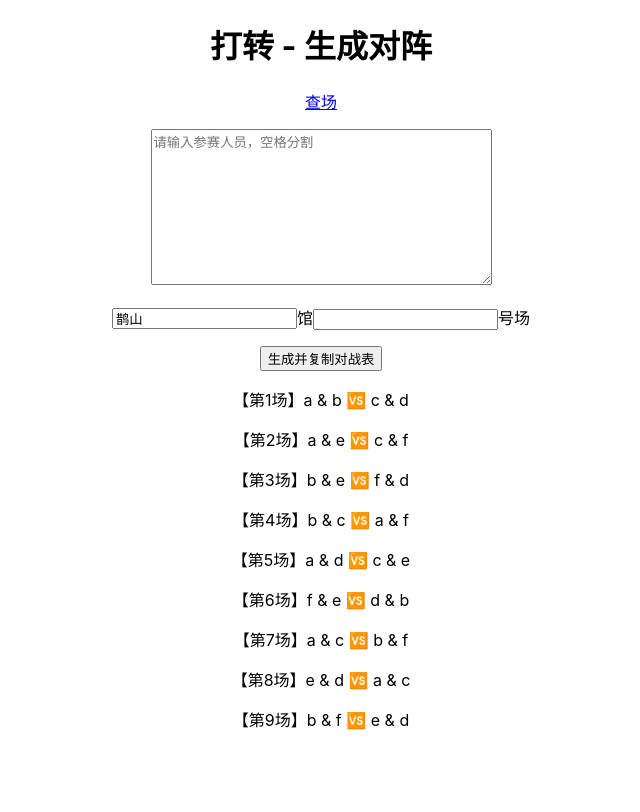
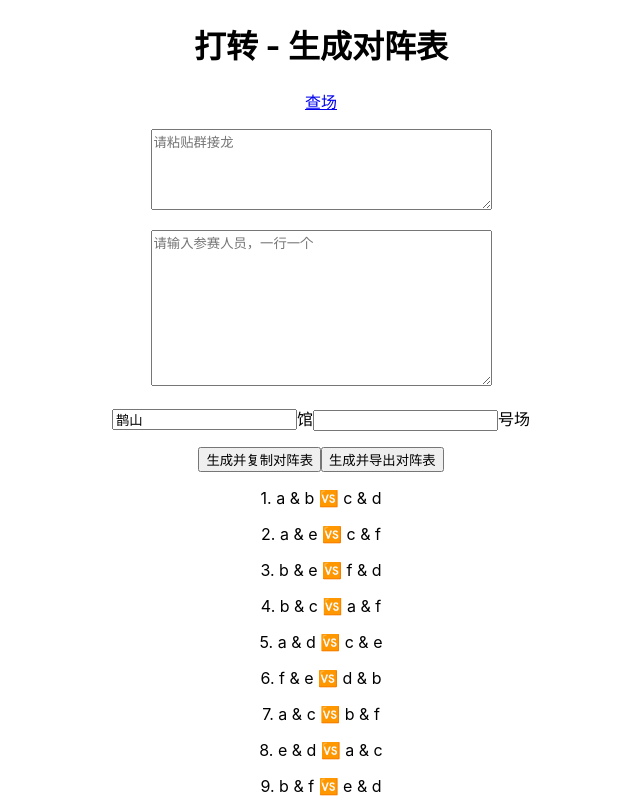
Before and after one commit to h-gj/queshan, a React (Create React App) app: page /z in a window 1280 px wide. Shown: the whole page, without its empty margins (319-959 px from the left). Built offline with nearby package versions, Linux system fonts and the light colour scheme.

Commit message:
识别并解析群接龙

```diff
--- a/package.json
+++ b/package.json
@@ -8,6 +8,7 @@
     "@testing-library/user-event": "^13.5.0",
     "axios": "^1.6.8",
     "copy-to-clipboard": "^3.3.3",
+    "html-to-image": "^1.11.11",
     "react": "^18.2.0",
     "react-dom": "^18.2.0",
     "react-router-dom": "^6.22.3",
--- a/src/App.css
+++ b/src/App.css
@@ -36,3 +36,7 @@
       transform: rotate(360deg);
     }
   }
+
+  /* .emoji {
+    font-family: "Apple Color Emoji", "Segoe UI Emoji", "Segoe UI Symbol", "Noto Color Emoji", "Android Emoji", "EmojiSymbols";
+  } */
--- a/src/zhuan.jsx
+++ b/src/zhuan.jsx
@@ -2,12 +2,12 @@
 import React, {useState, useEffect, useRef} from 'react';
 import { Link } from "react-router-dom";
 import copy from 'copy-to-clipboard';
+import {toPng} from 'html-to-image';
 
 
 // Define your component
 const Zhuan = () => { // State to store the fetched data
   const [inputValue, setInputValue] = useState('');
-  const [battleInfo, setBattleInfo] = useState('');
   const [guan, setGuan] = useState('鹊山');
   const [chang, setChang] = useState('');
   const [a, setA] = useState('a');
@@ -16,12 +16,10 @@ const Zhuan = () => { // State to store the fetched data
   const [d, setD] = useState('d');
   const [e, setE] = useState('e');
   const [f, setF] = useState('f');
-
   const battleRef = useRef(null);
 
-
   const handleClick = () => {
-    const values = inputValue.split(/[ ,\n]+/);
+    const values = inputValue.split(/[,\n]+/);
     const [a, b, c, d, e, f] = values;
     setA(a)
     setB(b)
@@ -29,58 +27,118 @@ const Zhuan = () => { // State to store the fetched data
     setD(d)
     setE(e)
     setF(f)
-    console.log(22222, values, battleRef.current.innerText, battleRef.current);
     const changDi = chang ? `${guan}馆${chang}号场`: `${guan}馆`
     const text = `对阵表 - ${changDi}
-【第1场】${a} & ${b} 🆚 ${c} & ${d}
-【第2场】${a} & ${e} 🆚 ${c} & ${f}
-【第3场】${b} & ${e} 🆚 ${f} & ${d}
-【第4场】${b} & ${c} 🆚 ${a} & ${f}
-【第5场】${a} & ${d} 🆚 ${c} & ${e}
-【第6场】${f} & ${e} 🆚 ${d} & ${b}
-【第7场】${a} & ${c} 🆚 ${b} & ${f}
-【第8场】${e} & ${d} 🆚 ${a} & ${c}
-【第9场】${b} & ${f} 🆚 ${e} & ${d}
+1. ${a} & ${b} 🆚 ${c} & ${d}
+2. ${a} & ${e} 🆚 ${c} & ${f}
+3. ${b} & ${e} 🆚 ${f} & ${d}
+4. ${b} & ${c} 🆚 ${a} & ${f}
+5. ${a} & ${d} 🆚 ${c} & ${e}
+6. ${f} & ${e} 🆚 ${d} & ${b}
+7. ${a} & ${c} 🆚 ${b} & ${f}
+8. ${e} & ${d} 🆚 ${a} & ${c}
+9. ${b} & ${f} 🆚 ${e} & ${d}
     `
     copy(text)
 
 
   }
+
+  const handleJieLongInput = (e) => {
+    const jieLongText = e.target.value;
+    // Regular expression to match names (assuming they start after a number followed by a period)
+    const regex = /\d+\.\s*([^\n【（]+)/g;
+
+    // Array to store the extracted names
+    const names = [];
+
+    let match;
+    while ((match = regex.exec(jieLongText)) !== null) {
+      names.push(match[1].trim());
+    }
+
+    // Output the extracted names
+    console.log("Names extracted from the text:");
+    names.forEach((name, index) => {
+      console.log(`${name}`);
+    });
+    setInputValue(names.join('\n'))
+    return names
+
+  }
+
+  const handleConvertToImage = () => {
+    const values = inputValue.split(/[,\n]+/);
+    const [a, b, c, d, e, f] = values;
+    setA(a)
+    setB(b)
+    setC(c)
+    setD(d)
+    setE(e)
+    setF(f)
+
+    toPng(battleRef.current)
+      .then(function (dataUrl) {
+        // 创建一个临时链接
+        const link = document.createElement('a');
+        link.href = dataUrl;
+        // link.textAlign = "center";
+        link.download = 'battle.png'; // 下载文件名
+        document.body.appendChild(link);
+        link.click();
+        document.body.removeChild(link);
+      })
+      .catch(function (error) {
+        console.error('转换图像时出错:', error);
+      });
+  };
+
   return (
     <div style={{textAlign: "center"}}>
-      <h1>打转 - 生成对阵</h1>
+      <h1>打转 - 生成对阵表</h1>
 
       <Link to="/">查场</Link>
+
       <p>
         <textarea
         // style={{textAlign: " center"}}
-        placeholder="请输入参赛人员，空格分割"
+        placeholder="请粘贴群接龙"
+        rows={5}
+        cols={40}
+        onChange={handleJieLongInput}
+        ></textarea>
+      </p>
+
+      <p>
+        <textarea
+        // style={{textAlign: " center"}}
+        placeholder="请输入参赛人员，一行一个"
         rows={10}
         cols={40}
         onChange={(e) => setInputValue(e.target.value)}
+        value={inputValue}
         ></textarea>
       </p>
       <p>
       <input placeholder="场馆" value={guan} onChange={(e) => setGuan(e.target.value)}></input>馆
       <input onChange={(e) => setChang(e.target.value)}></input>号场
       </p>
-      <button onClick={handleClick}>生成并复制对战表</button>
-      {/* a: 子腾   b：老万  c : v   d:  Melody  e: jian  f: hao */}
+      <button onClick={handleClick}>生成并复制对阵表</button>
+      <button onClick={handleConvertToImage}>生成并导出对阵表</button>
       <div ref={battleRef}>
-      <p>【第1场】{a} & {b} 🆚 {c} & {d}</p>
-      <p>【第2场】{a} & {e} 🆚 {c} & {f}</p>
-      <p>【第3场】{b} & {e} 🆚 {f} & {d}</p>
-      <p>【第4场】{b} & {c} 🆚 {a} & {f}</p>
-      <p>【第5场】{a} & {d} 🆚 {c} & {e}</p>
-      <p>【第6场】{f} & {e} 🆚 {d} & {b}</p>
-      <p>【第7场】{a} & {c} 🆚 {b} & {f}</p>
-      <p>【第8场】{e} & {d} 🆚 {a} & {c}</p>
-      <p>【第9场】{b} & {f} 🆚 {e} & {d}</p>
+        <p>1. {a} & {b} 🆚 {c} & {d}</p>
+        <p>2. {a} & {e} 🆚 {c} & {f}</p>
+        <p>3. {b} & {e} 🆚 {f} & {d}</p>
+        <p>4. {b} & {c} 🆚 {a} & {f}</p>
+        <p>5. {a} & {d} 🆚 {c} & {e}</p>
+        <p>6. {f} & {e} 🆚 {d} & {b}</p>
+        <p>7. {a} & {c} 🆚 {b} & {f}</p>
+        <p>8. {e} & {d} 🆚 {a} & {c}</p>
+        <p>9. {b} & {f} 🆚 {e} & {d}</p>
       </div>
 
     </div>
   );
 }
 
-// Export the component
 export default Zhuan;
```
Also changed, not shown: 8 other files (tests, documents, lock files or other folders).
